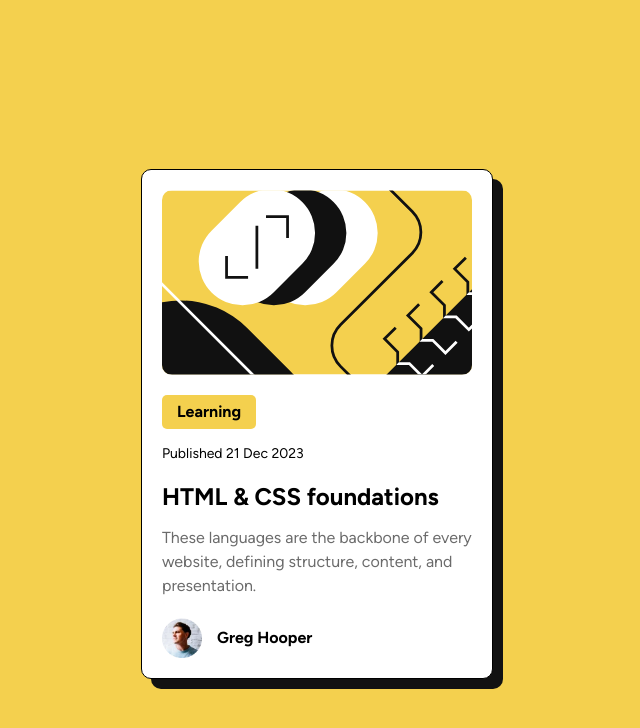
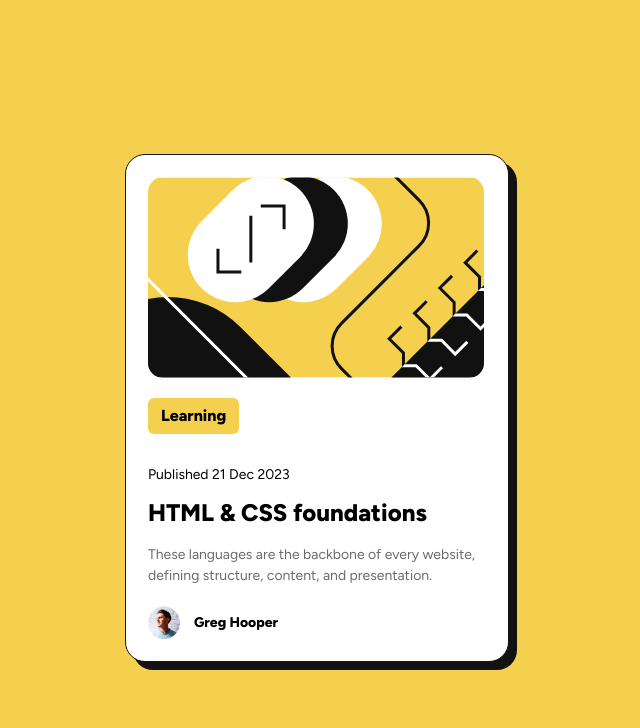
Before and after one commit to MatiasTs/Front-End-Mentor-Blog-Previw-Card, a plain HTML site: page index.html in a window 1280 px wide. Shown: the whole page, without its empty margins (323-963 px from the left). Drawn offline with Linux system fonts and the light colour scheme.

Commit message:
Improving sizes, font and interactions

```diff
--- a/index.html
+++ b/index.html
@@ -7,6 +7,10 @@
   <link rel="icon" type="image/png" sizes="32x32" href="./assets/images/favicon-32x32.png">
 
   <title>Frontend Mentor | Blog preview card</title>
+
+  <link rel="preconnect" href="https://fonts.googleapis.com">
+  <link rel="preconnect" href="https://fonts.gstatic.com" crossorigin>
+  <link href="https://fonts.googleapis.com/css2?family=Figtree:ital,wght@0,300..900;1,300..900&family=Outfit:wght@100..900&family=Raleway:wght@400;700&display=swap" rel="stylesheet">
 
   <!-- Feel free to remove these styles or customise in your own stylesheet 👍 -->
   <style>
--- a/style.css
+++ b/style.css
@@ -1,37 +1,12 @@
-
-@font-face{
-    font-family: "FigtreeItalic";
-    src: url(assets/fonts/Figtree-Italic-VariableFont_wght.ttf) format('truetype');
-    font-weight: 700;
-}
-
-@font-face{
-    font-family: "FigtreeItalic";
-    src: url(assets/fonts/Figtree-Italic-VariableFont_wght.ttf) format('truetype');
-    font-weight: 400;
-}
-
-@font-face{
-    font-family: "Figtree";
-    src: url(assets/fonts/Figtree-VariableFont_wght.ttf) format('truetype');
-    font-weight: 700;
-}
-
-@font-face{
-    font-family: "Figtree";
-    src: url(assets/fonts/Figtree-VariableFont_wght.ttf) format('truetype');
-    font-weight: 400;
-}
-
 
 /* Variables */
 :root{
-    --Yellow: hsl(47, 88%, 63%);
+    --yellow: hsl(47, 88%, 63%);
 
-    --White: hsl(0, 0%, 100%);
+    --white: hsl(0, 0%, 100%);
 
-    --Gray-500: hwb(0 42% 58%);
-    --Gray-950: hsl(0, 0%, 7%);
+    --gray500: hwb(0 42% 58%);
+    --gray950: hsl(0, 0%, 7%);
 
 }
 
@@ -39,9 +14,8 @@
 
 /* Estilos generales */
 body{
-    background-color: var(--Yellow);
-    font-size: 1rem;
-    padding: 16px;
+    background-color: var(--yellow);
+    font-size: 16px;
     font-family: 'Figtree';
 }
 
@@ -52,61 +26,83 @@ body{
     justify-content: center;
     align-items: center;
     min-height: 100vh;
+    padding: 24px;
 }
 
 
 /* Tarjeta Blog*/
 .blog-card{
-    background-color: var(--White);
-    padding: 20px;
-    border-radius: 10px;
-    max-width: 22rem;
-    border: 1px solid black;
-    box-shadow: 10px 10px var(--Gray-950);
+    background-color: var(--white);
+    padding: 22px;
+    border-radius: 20px;
+    max-width: 384px;
+    border: 1px solid var(--gray950);
+    box-shadow: 8px 8px 0 var(--gray950);
+    min-width: 21rem;
+    transition: all 0.3s ease;
+
+    &:hover{
+    box-shadow: 16px 16px 0 var(--gray950);
+
+    }
 }
 
 
 /* Elementos de la tarjeta */
 .blog-card_image{
-    border-radius: 10px;
+    border-radius: 15px;
     height: auto;
     max-width: 100%;
-
+    overflow: hidden;
 }
 
 .blog-card_category{
-    font-weight: 700;
-    padding: 5px 15px;
-    background-color: var(--Yellow);
-    margin-top: 20px;
+    font-weight: 800;
+    padding: 6px 13px;
+    background-color: var(--yellow);
+    margin: 20px 0 16px;
     display: inline-block;
-    border-radius: 5px;
+    border-radius: 6px;
     color: black;
+
 }
 
 .blog-card_date{
     font-size: 0.875rem;
 }
 
+.blog-card__title{
+    font-size: 1.5rem;
+    font-weight: 800;
+    margin: 15px 0 18px;
+
+}
+
 .blog-card__description{
-    color: var(--Gray-500);
+    color: var(--gray500);
+    line-height: 150%;
+    font-size:  0.875rem;
 }
+
+
 
 .blog-card__author{
     margin-top: 20px;
     display: flex;
-    justify-content: left;
+
     align-items: center;
-    gap: 15px;
+    gap: 14px;
 }
 
 .blog-card__author-image{
 
-    height: 40px;
-    width: 40px;
+    /* height: 40px;
+    width: 40px; */
+    width: 32px;
 }
 
 .blog-card__author-name{
-    font-weight: 700;
+    font-size: 0.875rem;
+    font-weight: 800;
     margin-top: 0;
 }
```
